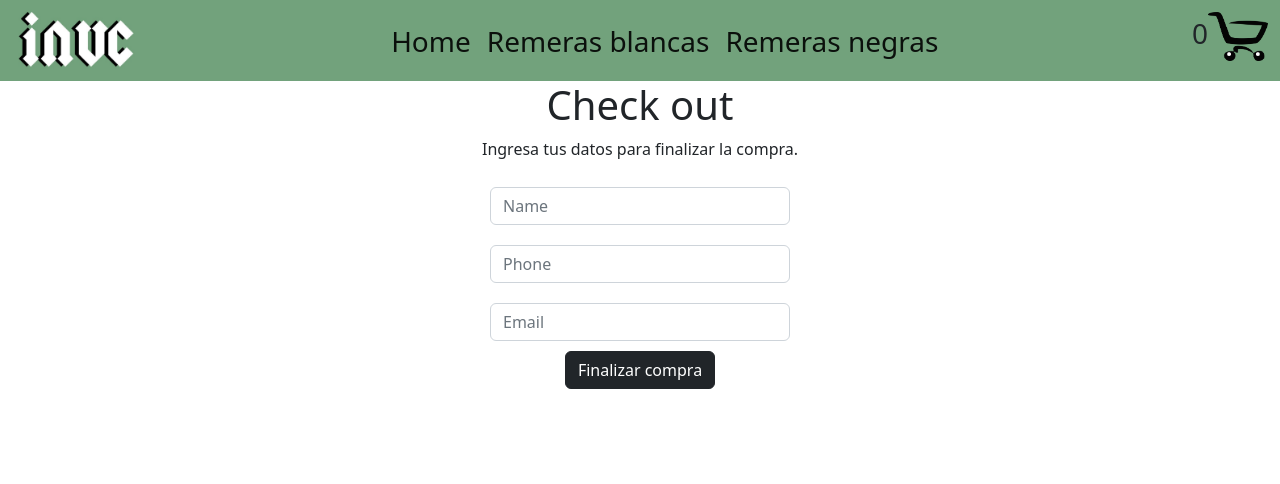
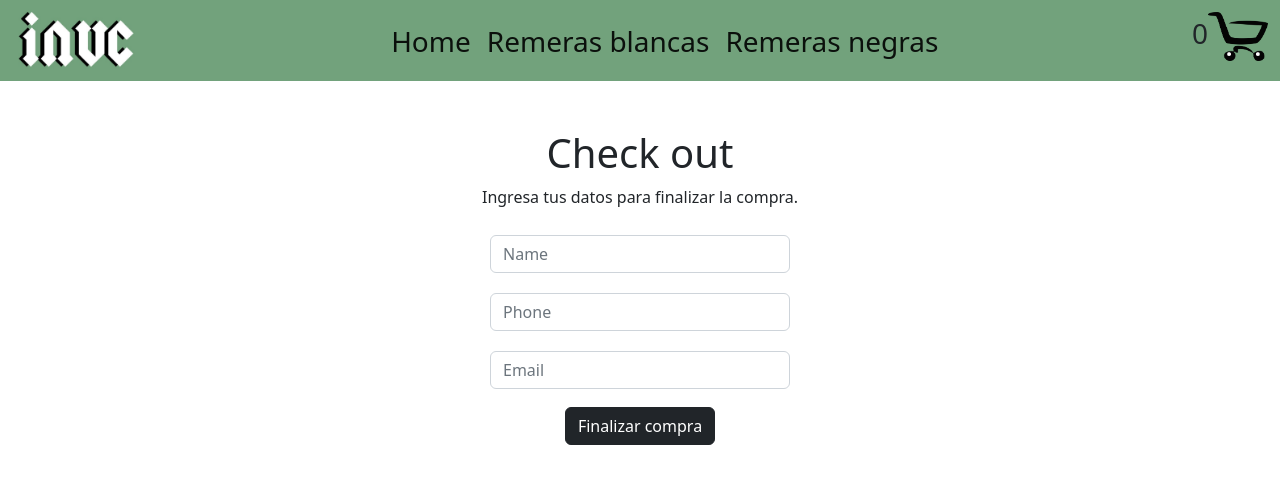
Before and after one commit to SantyHenares/Ecommers-react, a React (Create React App) app: page /checkout in a window 1280 px wide. Shown: the top 484 px of the page. Built offline with nearby package versions, Linux system fonts and the light colour scheme.

Commit message:
Firestore orders

```diff
--- a/src/components/Checkout/Checkout.js
+++ b/src/components/Checkout/Checkout.js
@@ -6,14 +6,14 @@ import { db } from '../../firebase/firebaseConfig';
 import { useCartContext } from '../../context/CartContext';
 
 const Checkout = () => {
-    const {cartList, totalPrice, clear} = useCartContext();
+    const {cartList, totalPrice} = useCartContext();
     const [orderId, setOrderId] = useState(null);
 
     const submitHandler = (values) => {
         const order = {
-            buyer: values,
+            buyer: {...values},
             items: cartList,
-            total: totalPrice
+            total: 300
         };
 
         const orderCollection = collection(db, "orders");
--- a/src/components/Checkout/Formulario.js
+++ b/src/components/Checkout/Formulario.js
@@ -5,7 +5,7 @@ import * as Yup from 'yup';
 import { useCartContext } from '../../context/CartContext';
 import Swal from 'sweetalert2';
 
- const Formulario = ( submitHandler ) => {
+ const Formulario = ( {submitHandler} ) => {
   const { clear } = useCartContext();
 
   const exito = () => {
@@ -37,7 +37,7 @@ import Swal from 'sweetalert2';
          }, 400);
        }}
      >
-       <Form>
+       <Form className='m-5'>
         <h1>Check out</h1>
         <p>Ingresa tus datos para finalizar la compra.</p>
         <div className='contenedor-form d-flex justify-content-center'>
@@ -55,7 +55,7 @@ import Swal from 'sweetalert2';
             <ErrorMessage name="email" />
         </div>
 
-        <button type='submit'  onClick={() => exito()} className='btn btn-dark'>Finalizar compra</button>
+        <button type='submit'  onClick={() => exito()} className='btn btn-dark m-2'>Finalizar compra</button>
        </Form>
      </Formik>
    );
--- a/src/context/CartContext.js
+++ b/src/context/CartContext.js
@@ -31,7 +31,7 @@ const CartContextProvider = ({children}) => {
 
   const totalPrice = () => {
     return cartList.reduce((acum, valor) => (acum +(valor.cantidad * valor.price)), 0)
-}
+  }
 
 const cantProd = () => {
   return cartList.reduce( (acum, item) => acum = acum + item.cantidad , 0 )
```
